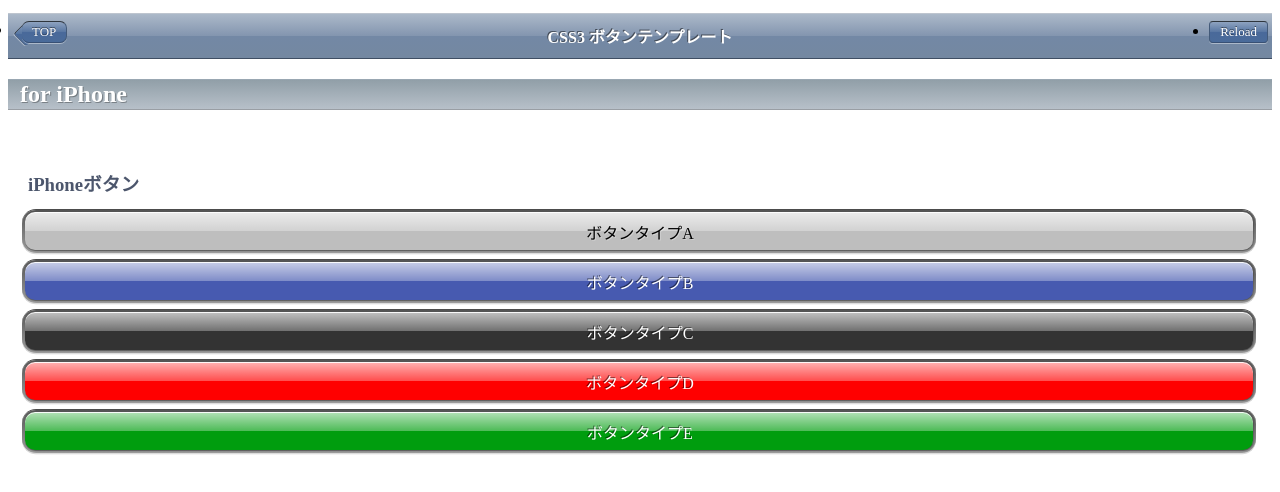
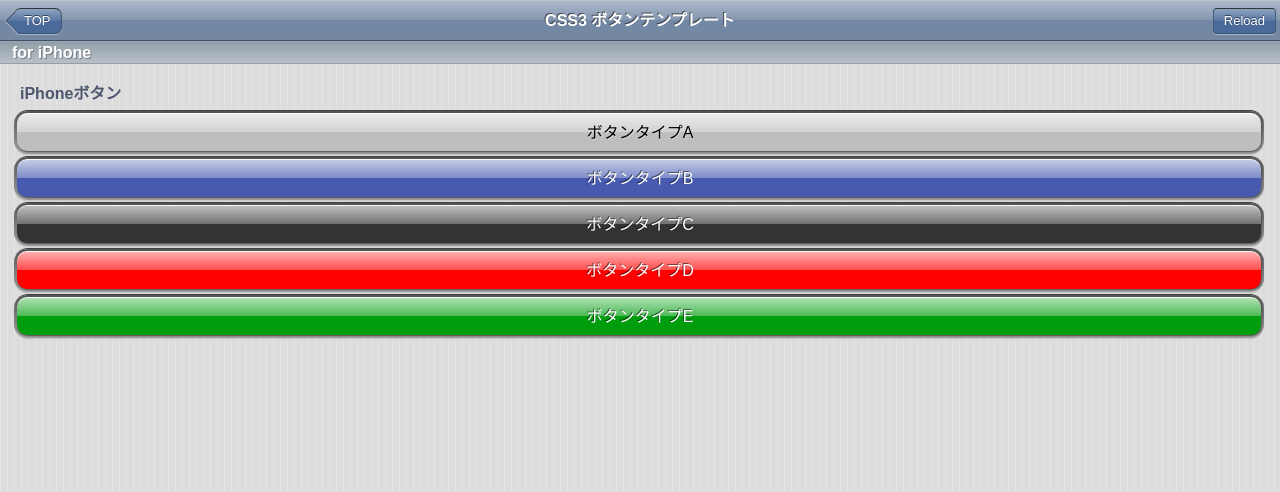
Before and after one commit to edom18/iPhone-button-CSS-template, a plain HTML site: page index.html in a window 1280 px wide. Drawn offline with Linux system fonts and the light colour scheme.

Commit message:
リセット部分を追加

```diff
--- a/iphone-btn-template.css
+++ b/iphone-btn-template.css
@@ -1,3 +1,34 @@
+body, div, dl, dt, dd, ul, ol, li, h1, h2, h3, h4, h5, h6, pre, code, p, blockquote, th, td, form, fieldset, legend {
+  margin: 0;
+  padding: 0;
+}
+
+article, section, aside, nav, header, footer {
+  display: block;
+}
+
+body {
+  color: #000;
+  font-family: ArialMT, "Hiragino Kaku Gothic ProN", "ヒラギノ角ゴ ProN W3", sans-serif;
+  font-size: 13px;
+  line-height: 1.5;
+}
+
+body {
+  font-size: 16px;
+  background-image: -webkit-gradient(linear, left top, right top, color-stop(0, #e4e4e4), color-stop(0.2, #e4e4e4), color-stop(0.2, #dddddd));
+  background-size: 7px 10px;
+}
+
+li {
+  list-style: none;
+}
+
+h1, h2, h3, h4, h5, h6 {
+  font-size: 100%;
+  line-height: 1.2;
+}
+
 .toolbarBox {
   position: relative;
 }
```
